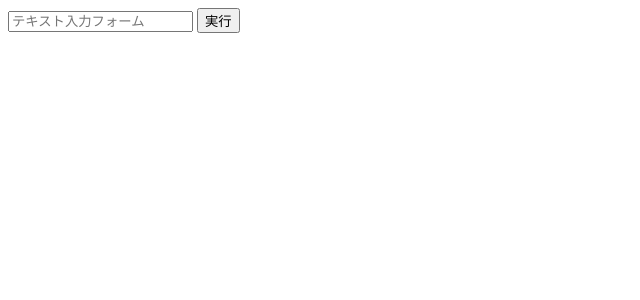
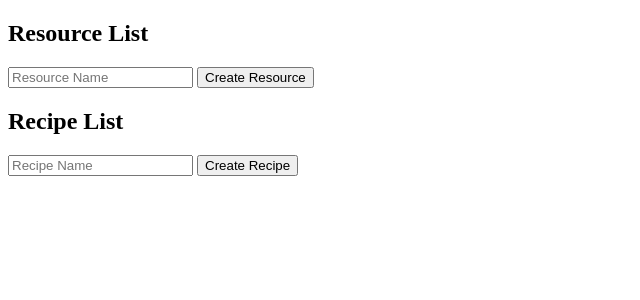
Before and after one commit to isNozo/resource-management-simulator, a SvelteKit app: page / in a window 1280 px wide. Shown: the top 300 px of the page, without its empty margins (0-640 px from the left). Built offline with nearby package versions, Linux system fonts and the light colour scheme.

Commit message:
Added Recipe Management

```diff
--- a/src/routes/+page.svelte
+++ b/src/routes/+page.svelte
@@ -7,42 +7,89 @@
   };
   let resources: Resource[] = [];
 
-  let inputText: string = '';
+  type Recipe = {
+    id: string;
+    name: string;
+    consumedResources: Resource[];
+    producedResources: Resource[];
+  };
+  let recipes: Recipe[] = [];
 
-  // ページロード時にローカルストレージからデータを取得
+  let inputNameResource: string = '';
+  let inputNameRecipe: string = '';
+
+  // Retrieve data from local storage when the page loads
   onMount(() => {
-    const saved = localStorage.getItem('savedResources');
-    if (saved) {
-      resources = JSON.parse(saved);
+    const savedResources = localStorage.getItem('savedResources');
+    if (savedResources) {
+      resources = JSON.parse(savedResources);
+    }
+    const savedRecipes = localStorage.getItem('savedRecipes');
+    if (savedRecipes) {
+      recipes = JSON.parse(savedRecipes);
     }
   });
 
-  // フォームに入力されたテキストのresourceを保存する
-  function handleSave() {
+  // Save the resource with the text input to local storage
+  function handleSaveResource() {
     resources.push({
       id: crypto.randomUUID(),
-      name: inputText,
+      name: inputNameResource,
     });
     resources = resources;
-    // ローカルストレージにデータを保存
+    // Save the data to local storage
     localStorage.setItem('savedResources', JSON.stringify(resources));
   }
 
-  // リソースを削除する
-  function handleDelete(id: string) {
+  // Save the recipe with the text input to local storage
+  function handleSaveRecipe() {
+    recipes.push({
+      id: crypto.randomUUID(),
+      name: inputNameRecipe,
+      consumedResources: [],
+      producedResources: [],
+    });
+    recipes = recipes;
+    localStorage.setItem('savedRecipes', JSON.stringify(recipes));
+  }
+
+  // Delete the resource
+  function handleDeleteResource(id: string) {
     resources = resources.filter((resource) => resource.id !== id);
     resources = resources;
     localStorage.setItem('savedResources', JSON.stringify(resources));
   }
+
+  // Delete the recipe
+  function handleDeleteRecipe(id: string) {
+    recipes = recipes.filter((recipe) => recipe.id !== id);
+    recipes = recipes;
+    localStorage.setItem('savedRecipes', JSON.stringify(recipes));
+  }
 </script>
 
-<input type="text" bind:value={inputText} placeholder="テキスト入力フォーム" />
-<button on:click={handleSave}>実行</button>
+<h2>Resource List</h2>
+<input type="text" bind:value={inputNameResource} placeholder="Resource Name" />
+<button on:click={handleSaveResource}>Create Resource</button>
 <ul>
   {#each resources as resource}
     <li>
-      <button on:click={() => handleDelete(resource.id)}>削除</button>
+      <button on:click={() => handleDeleteResource(resource.id)}>Delete</button>
       {resource.id}: {resource.name}
     </li>
   {/each}
 </ul>
+
+<h2>Recipe List</h2>
+<input type="text" bind:value={inputNameRecipe} placeholder="Recipe Name" />
+<button on:click={handleSaveRecipe}>Create Recipe</button>
+<ul>
+  {#each recipes as recipe}
+    <li>
+      <button on:click={() => handleDeleteRecipe(recipe.id)}>Delete</button>
+      {recipe.id}: {recipe.name}
+      <p>Consumed Resources: {#each recipe.consumedResources as resource}{resource.name}{/each}</p>
+      <p>Produced Resources: {#each recipe.producedResources as resource}{resource.name}{/each}</p>
+    </li>
+  {/each}
+</ul>
```
